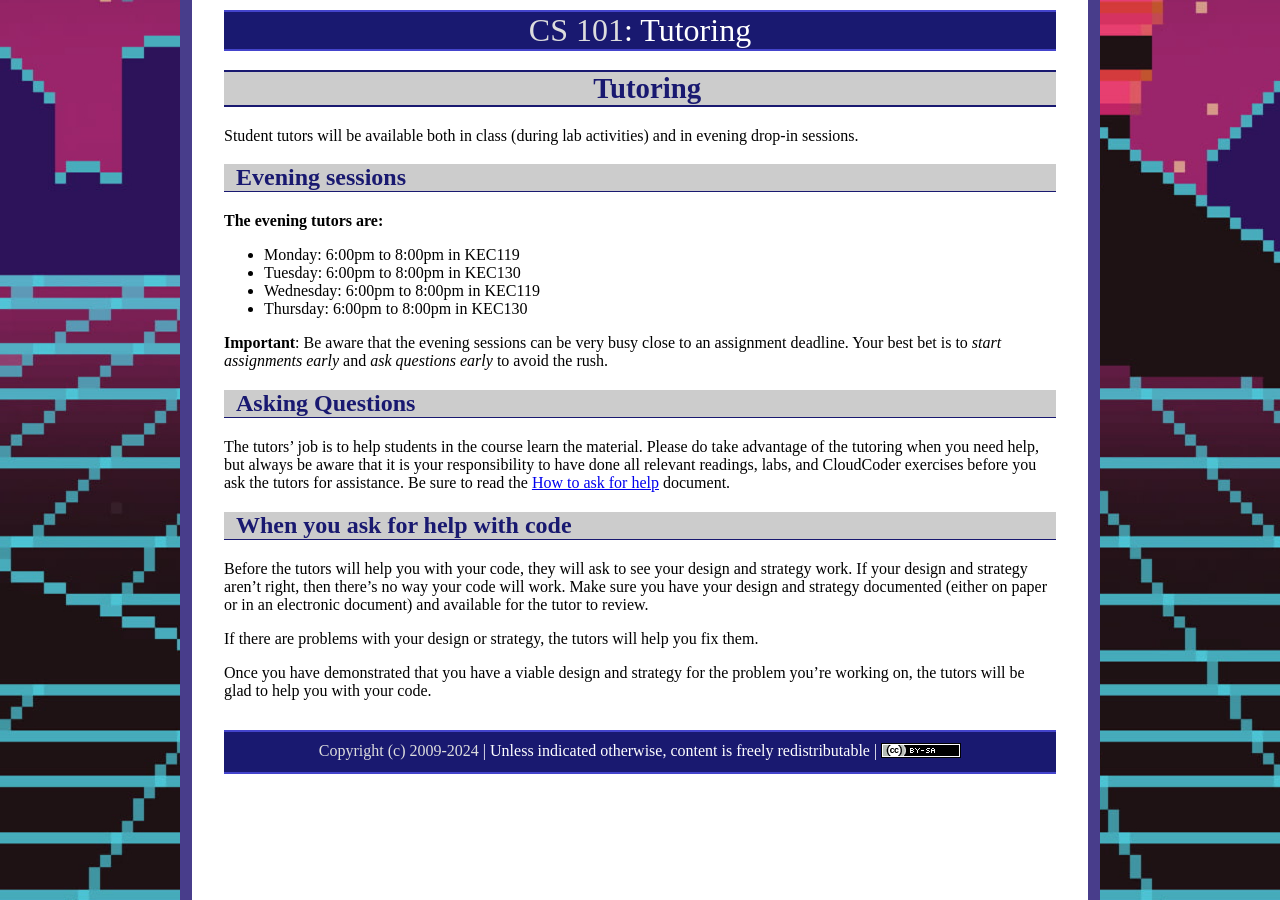
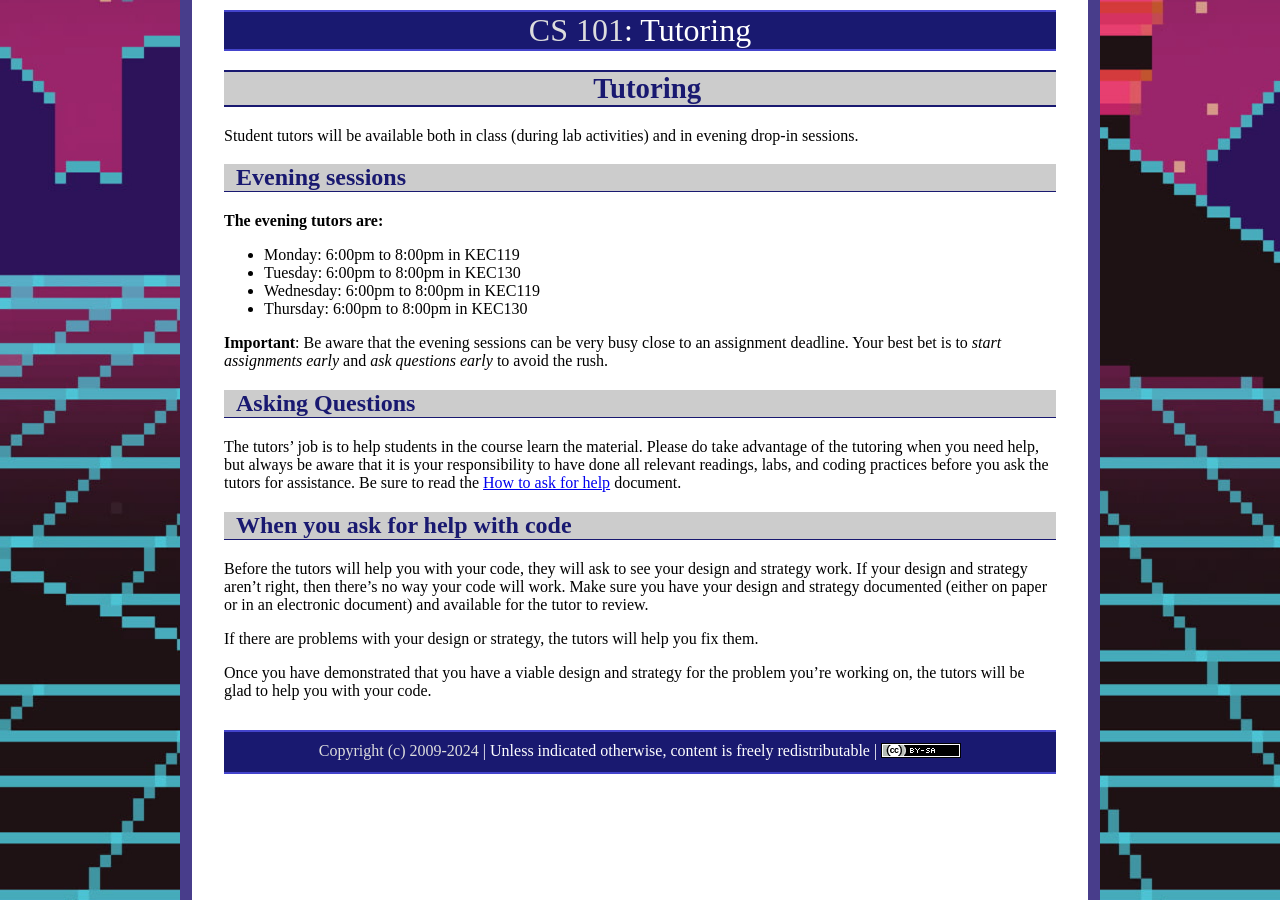
Before and after one commit to ycpcs/cs101-fall2026, a Jekyll site: the page built from tutoring.md, in a window 1280 px wide. Built offline with Jekyll 4.4.1, drawn with Linux system fonts in a browser that asks for light colours.

Commit message:
Update tutoring.md

```diff
--- a/tutoring.md
+++ b/tutoring.md
@@ -26,7 +26,7 @@ Student tutors will be available both in class (during lab activities) and in ev
 
 ## Asking Questions
 
-The tutors' job is to help students in the course learn the material.  Please do take advantage of the tutoring when you need help, but always be aware that it is your responsibility to have done all relevant readings, labs, and CloudCoder exercises before you ask the tutors for assistance.  Be sure to read the [How to ask for help](HowToAskForHelp.html) document.
+The tutors' job is to help students in the course learn the material.  Please do take advantage of the tutoring when you need help, but always be aware that it is your responsibility to have done all relevant readings, labs, and coding practices before you ask the tutors for assistance.  Be sure to read the [How to ask for help](HowToAskForHelp.html) document.
 
 ## When you ask for help with code
 
```
